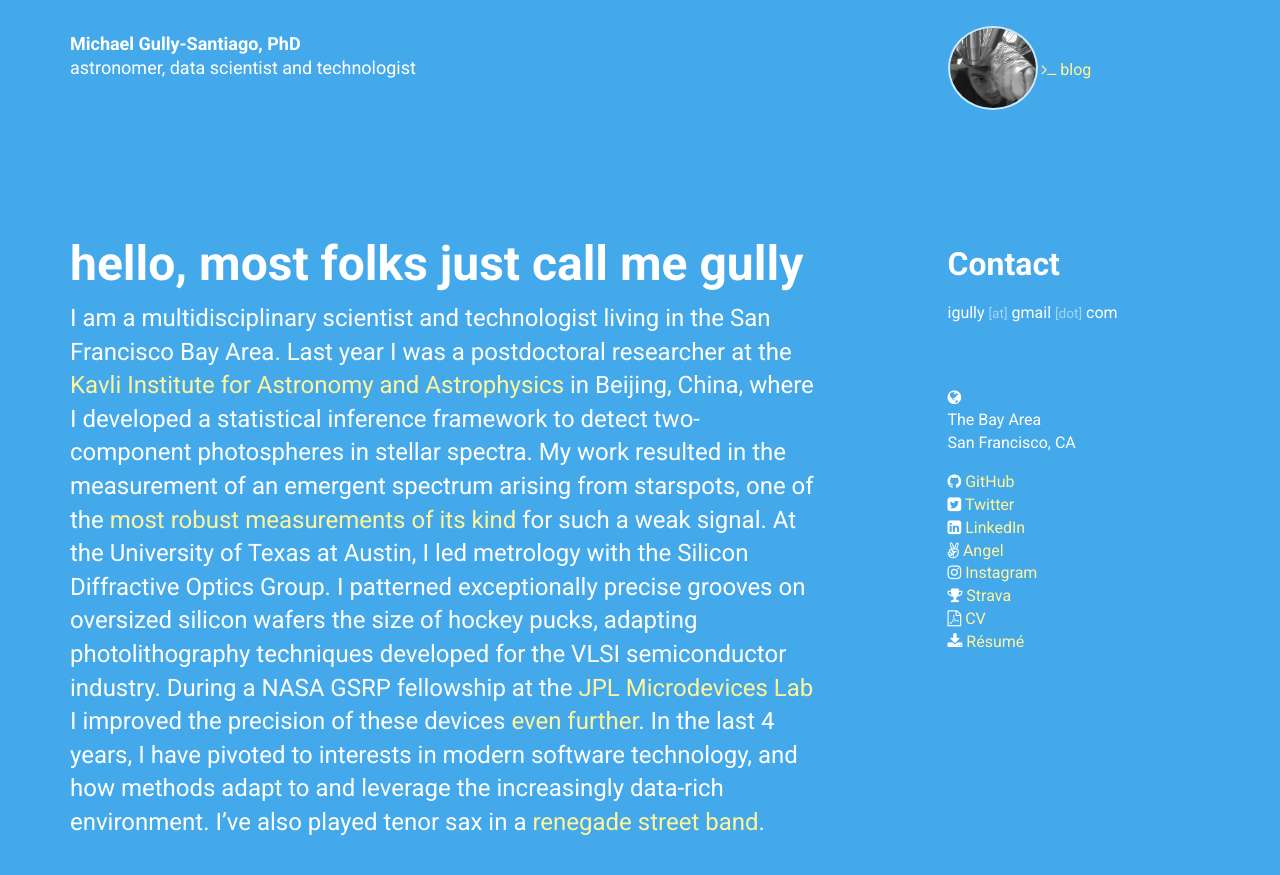
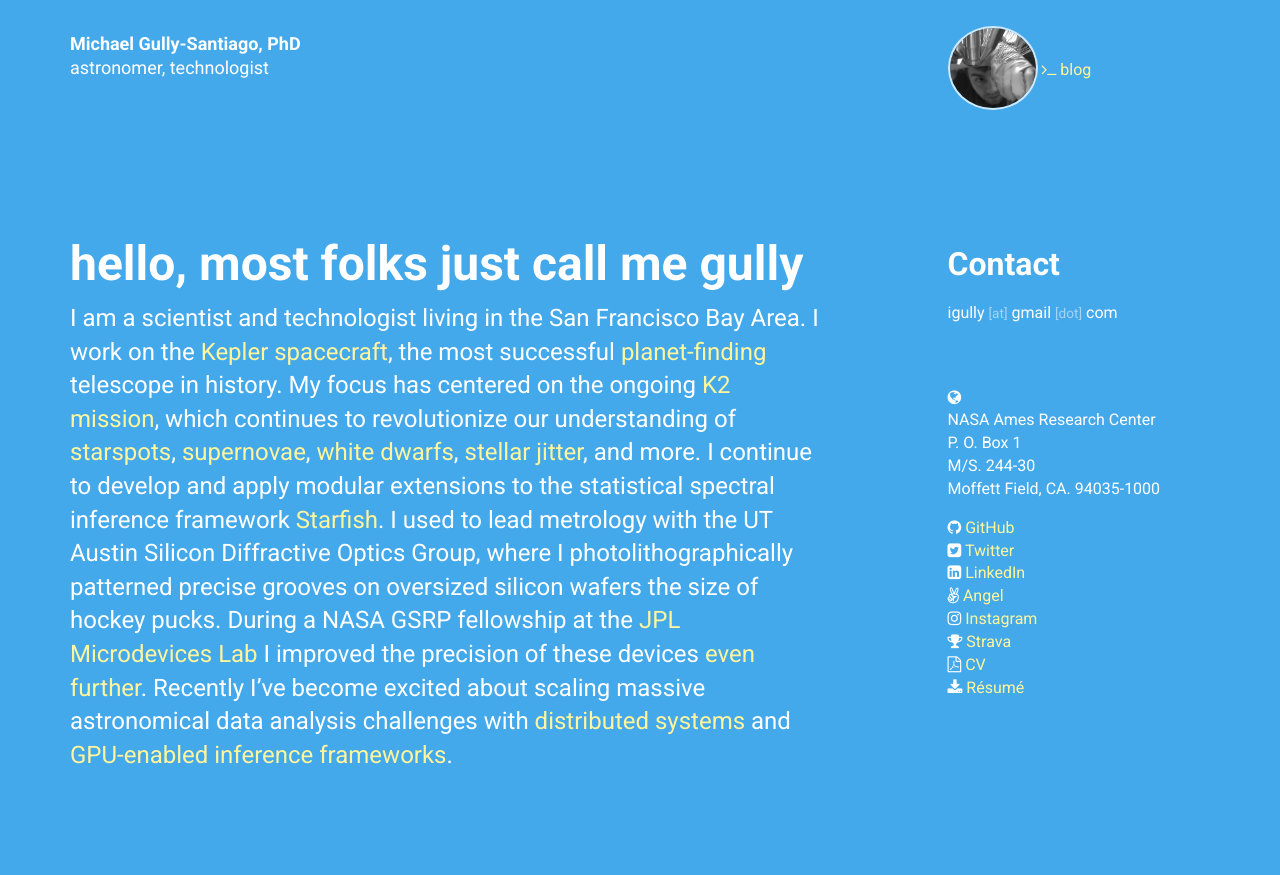
Before and after one commit to gully/gully.github.io, a Jekyll site: the page built from index.html, in a window 1280 px wide and 900 px high. Shown: the top 875 px of the window. Built offline with Jekyll 4.4.1, drawn with Linux system fonts in a browser that asks for light colours; nearby versions of some CDN libraries; the list of posts is cut into pages by our own code.

Commit message:
Revise stale and outdated content

```diff
--- a/_data/personal.yml
+++ b/_data/personal.yml
@@ -1,6 +1,6 @@
 name: Michael Gully-Santiago, PhD
 
-label: astronomer, data scientist and technologist
+label: astronomer, technologist
 
 picture: /img/gully_face_square.png
 
@@ -11,9 +11,13 @@ phone:
 mailing_address:
   <i class="fa fa-globe"></i>
   <br>
-  The Bay Area
+  NASA Ames Research Center
   <br>
-  San Francisco, CA
+  P. O. Box 1
+  <br>
+  M/S. 244-30
+  <br>
+  Moffett Field, CA. 94035-1000
 
 profiles:
 
@@ -54,4 +58,4 @@ profiles:
 intro:
   title: hello, most folks just call me gully
   body: >
-    I am a multidisciplinary scientist and technologist living in the San Francisco Bay Area.  Last year I was a postdoctoral researcher at the [Kavli Institute for Astronomy and Astrophysics](http://kiaa.pku.edu.cn/) in Beijing, China, where I developed a statistical inference framework to detect two-component photospheres in stellar spectra.  My work resulted in the measurement of an emergent spectrum arising from starspots, one of the [most robust measurements of its kind](https://arxiv.org/abs/1701.06703) for such a weak signal.  At the University of Texas at Austin, I led metrology with the Silicon Diffractive Optics Group.  I patterned exceptionally precise grooves on oversized silicon wafers the size of hockey pucks, adapting photolithography techniques developed for the VLSI semiconductor industry.  During a NASA GSRP fellowship at the [JPL Microdevices Lab](http://microdevices.jpl.nasa.gov/) I improved the precision of these devices [even](http://adsabs.harvard.edu/abs/2014SPIE.9151E..5KG) [further](http://adsabs.harvard.edu/abs/2015ApOpt..5410177G).  In the last 4 years, I have pivoted to interests in modern software technology, and how methods adapt to and leverage the increasingly data-rich environment.  I've also played tenor sax in a [renegade street band](http://www.minormishap.com).
+    I am a scientist and technologist living in the San Francisco Bay Area.  I work on the [Kepler spacecraft](https://en.wikipedia.org/wiki/Kepler_(spacecraft)), the most successful [planet-finding](https://exoplanetarchive.ipac.caltech.edu/) telescope in history.  My focus has centered on the ongoing [K2 mission](https://keplerscience.arc.nasa.gov/), which continues to revolutionize our understanding of [starspots](https://en.wikipedia.org/wiki/Starspot), [supernovae](https://www.jpl.nasa.gov/news/news.php?feature=7086), [white dwarfs](http://www.k2wd.org/), [stellar jitter](https://rvxk2.com/), and more.  I continue to develop and apply modular extensions to the statistical spectral inference framework [Starfish](https://github.com/gully/Starfish).  I used to lead metrology with the UT Austin Silicon Diffractive Optics Group, where I photolithographically patterned precise grooves on oversized silicon wafers the size of hockey pucks.  During a NASA GSRP fellowship at the [JPL Microdevices Lab](http://microdevices.jpl.nasa.gov/) I improved the precision of these devices [even](http://adsabs.harvard.edu/abs/2014SPIE.9151E..5KG) [further](http://adsabs.harvard.edu/abs/2015ApOpt..5410177G).  Recently I've become excited about scaling massive astronomical data analysis challenges with [distributed systems](https://dask.pydata.org/en/latest/) and [GPU-enabled inference frameworks](http://pytorch.org/).
--- a/about.md
+++ b/about.md
@@ -4,9 +4,9 @@ title: about gully
 permalink: /about/
 ---
 
-*Michael Gully-Santiago is a postdoctoral researcher at the Kavli Institute for Astronomy and Astrophysics.  He received his PhD at the University of Texas at Austin in May 2015.  He lives in Beijing.*
+*Michael Gully-Santiago is a support scientist at [baeri.org](https://baeri.org/) and a scientist for the Kepler/K2 Guest Observer Office.  He received his PhD at the University of Texas at Austin in May 2015.  He lives in Oakland.*
 
-This blog offers an opportunity to share my ideas and vision with anyone.  Practically speaking, it is merely a place to put content that is too long for a tweet and to whimsical for a paper.  I write about astronomy and technology.
+This blog offers an opportunity to share my ideas and vision with anyone.  Practically speaking, it is merely a place to put content that is too long for a tweet and too whimsical for a paper.  I write about astronomy and technology.
 
 Here are ten solid blogs.
 
```
